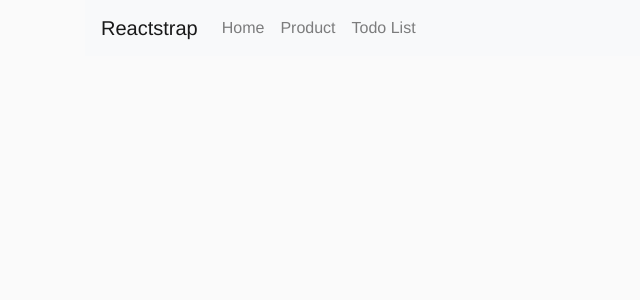
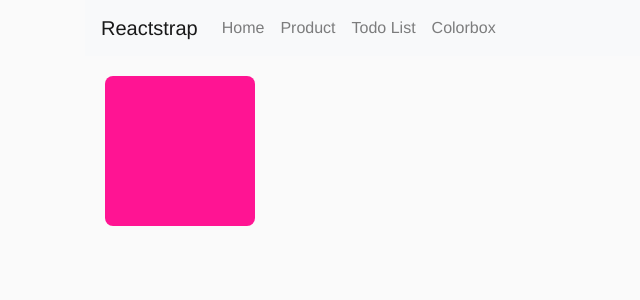
Before and after one commit to Bi-Huynh/React-Learn-1, a React (Create React App) app: page /colorbox in a window 1280 px wide. Shown: the top 300 px of the page, without its empty margins (0-640 px from the left). Built offline with nearby package versions, Linux system fonts and the light colour scheme; no server answers.

Commit message:
fix logic handle click item and handle color box

```diff
--- a/src/components/Todo/Card/Card.js
+++ b/src/components/Todo/Card/Card.js
@@ -1,7 +1,6 @@
 import React, { useState } from 'react';
 import TodoHeader from '../Header/Header.js';
 import TodoList from '../List.js';
-
 import './Card.css';
 
 const TodoCard = () => {
@@ -22,19 +21,36 @@ const TodoCard = () => {
         }
     };
 
-    const onItemClicked = (item, index) => {
-        return (event) => {
-            let isComplete = item.isComplete;
-            setTodoItems([
-                ...todoItems.slice(0, index),
-                { ...item, isComplete: !isComplete },
-                ...todoItems.slice(index + 1),
-            ]);
-        };
+    // const onItemClicked = (item, index) => {
+    //     return (event) => {
+    //         let isComplete = item.isComplete;
+    //         setTodoItems([
+    //             ...todoItems.slice(0, index),
+    //             { ...item, isComplete: !isComplete },
+    //             ...todoItems.slice(index + 1),
+    //         ]);
+    //     };
+    // };
+
+    const onItemClicked = (item) => {
+        let index = todoItems.indexOf(item);
+        if (index < 0) return;
+
+        let isComplete = item.isComplete;
+        let newTodoItems = [...todoItems];
+        newTodoItems[index].isComplete = !isComplete;
+        setTodoItems(newTodoItems);
     };
 
     const onAllComplete = () => {
-        setTodoItems([...todoItems]);
+        // setTodoItems([...todoItems]);
+        let isComplete = !isComplete || false;
+        let newTodoItems = [...todoItems];
+        newTodoItems = newTodoItems.map(
+            (item) => (item.isComplete = !isComplete)
+        );
+
+        console.log(newTodoItems);
     };
 
     return (
--- a/src/components/Todo/Item/Item.js
+++ b/src/components/Todo/Item/Item.js
@@ -11,8 +11,11 @@ function TodoItem(props) {
         'todo-item': true,
         complete: item.isComplete,
     });
+    let url = item.isComplete ? iconCheckComplete : iconCheck;
 
-    let url = item.isComplete ? iconCheckComplete : iconCheck;
+    function handleItemClick(item) {
+        onItemClicked(item);
+    }
 
     return (
         <div className={classList}>
@@ -20,7 +23,7 @@ function TodoItem(props) {
                 className="img"
                 src={url}
                 alt="icon check"
-                onClick={onItemClicked}
+                onClick={() => handleItemClick(item)}
             />
             <p>{item.title}</p>
         </div>
--- a/src/components/Todo/List.js
+++ b/src/components/Todo/List.js
@@ -10,7 +10,9 @@ function TodoList(props) {
                         <TodoItem
                             key={index}
                             item={item}
-                            onItemClicked={onItemClicked(item, index)}
+                            onItemClicked={onItemClicked}
+                            // vì thằng item nó cần thằng này nhưng list thì lại không cần
+                            // nên nó bị dư thừa, để giải quyết thì dùng context
                         ></TodoItem>
                     );
                 })}
--- a/src/screens/App/App.js
+++ b/src/screens/App/App.js
@@ -6,6 +6,7 @@ import './App.css';
 
 import Navs from '../Navs/Navs.js';
 import Product from '../Product/Product.js';
+import ColorBox from '../ColorBox/ColorBox.jsx';
 import TodoCard from '../../components/Todo/Card/Card.js';
 
 const Index = () => <h2>Home</h2>;
@@ -44,6 +45,9 @@ function App() {
                 <Route exact path="/todo">
                     <TodoCard></TodoCard>
                 </Route>
+                <Route exact path="/colorbox">
+                    <ColorBox></ColorBox>
+                </Route>
             </div>
         </Router>
     );
--- /dev/null
+++ b/src/screens/ColorBox/ColorBox.jsx
@@ -0,0 +1,34 @@
+import React, { useState } from 'react';
+import './ColorBox.scss';
+
+ColorBox.propTypes = {};
+
+const getRandomColor = () => {
+    const listColor = ['deeppink', 'green', 'red', 'yellow', 'black'];
+    const randomIndex = Math.floor(Math.random() * listColor.length);
+    return listColor[randomIndex];
+};
+
+function ColorBox(props) {
+    const [color, setColor] = useState(() => {
+        let initColor = localStorage.getItem('color') || 'deeppink';
+        return initColor;
+    });
+
+    function handleChangeColorBox(event) {
+        let newColor = getRandomColor();
+        setColor(newColor);
+        localStorage.setItem('color', newColor);
+    }
+
+    return (
+        // cách viết inline style trong reactjs
+        <div
+            className="color-box"
+            style={{ backgroundColor: color }}
+            onClick={handleChangeColorBox}
+        ></div>
+    );
+}
+
+export default ColorBox;
--- a/src/screens/ColorBox/ColorBox.scss
+++ b/src/screens/ColorBox/ColorBox.scss
@@ -0,0 +1,12 @@
+.color-box {
+    $box-size: 150px;
+
+    width: $box-size;
+    height: $box-size;
+    display: inline-block;
+    border-radius: 8px;
+    margin: 20px;
+
+    cursor: pointer;
+    transition: all 0.35s ease-in-out 0s;
+}
--- a/src/screens/Navs/Navs.js
+++ b/src/screens/Navs/Navs.js
@@ -15,6 +15,9 @@ const Navs = (props) => {
                 <NavItem>
                     <NavLink href="/todo">Todo List</NavLink>
                 </NavItem>
+                <NavItem>
+                    <NavLink href="/colorbox">Colorbox</NavLink>
+                </NavItem>
             </Nav>
         </Navbar>
     );
```
Also changed, not shown: src/screens/ColorBox/ColorBos.jsx (deleted, +0 -10 lines).
